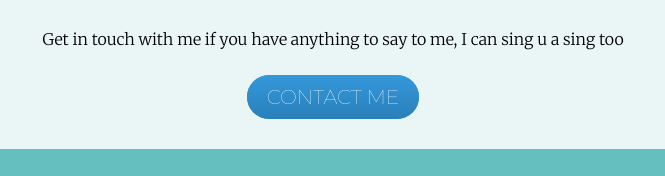
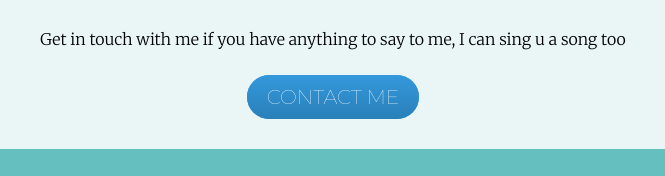
Before and after one commit to Trex1102/wcss, a plain HTML site: page index.html in a window 1280 px wide. Shown: the part 2932-3108 px from the top of the page, 307-972 px from the left. Drawn offline with Linux system fonts and the light colour scheme.

Commit message:
sing -> song

```diff
--- a/index.html
+++ b/index.html
@@ -58,7 +58,7 @@
             <div class="contact-me">
                 <img class="phone-image" src="images/phone-call.png" alt="phone">
                 <h2>Get In Touch</h2>
-                <p>Get in touch with me if you have anything to say to me, I can sing u a sing too</p>
+                <p>Get in touch with me if you have anything to say to me, I can sing u a song too</p>
                 <br>
                 <a class="btn" href="mailto:tanvirhossain8664@gmail.com"> CONTACT ME</a>
                 </div>
```
